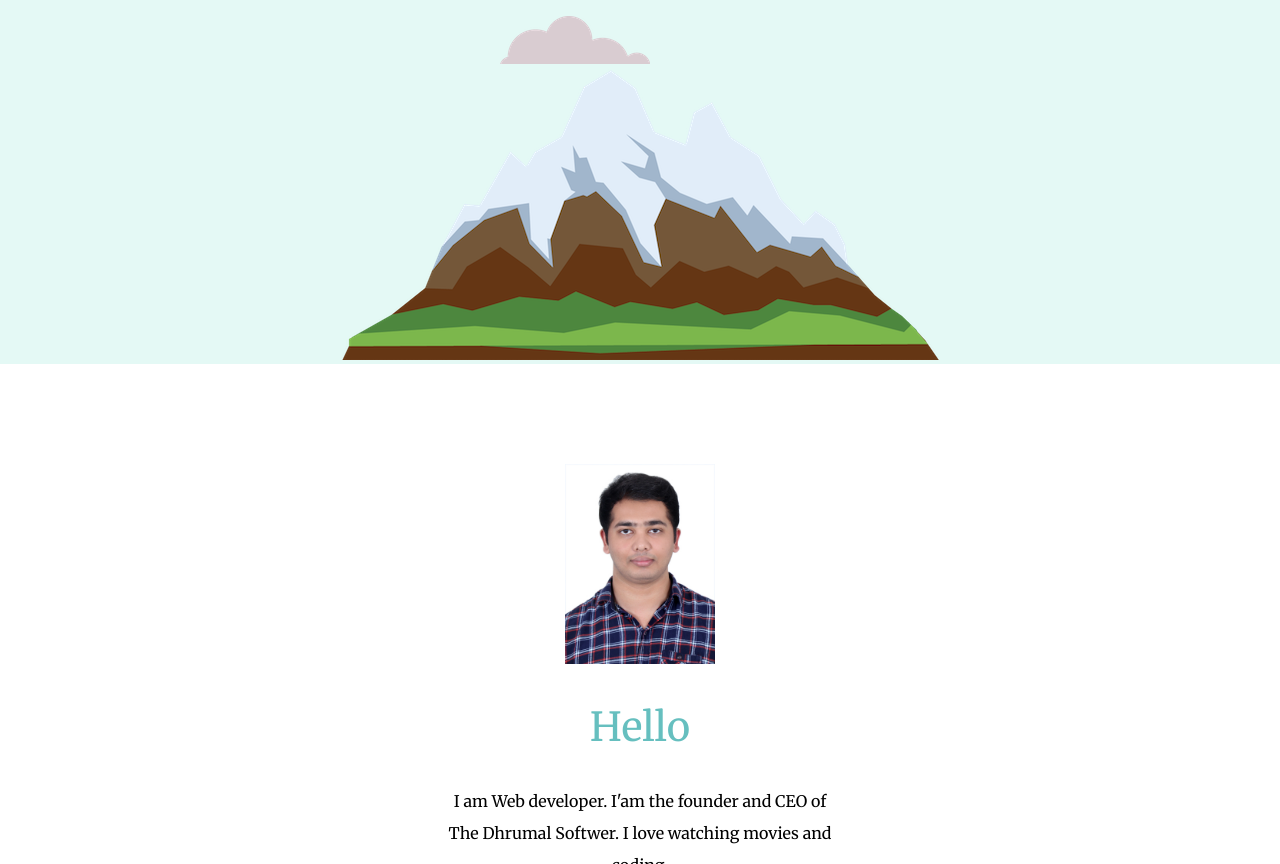
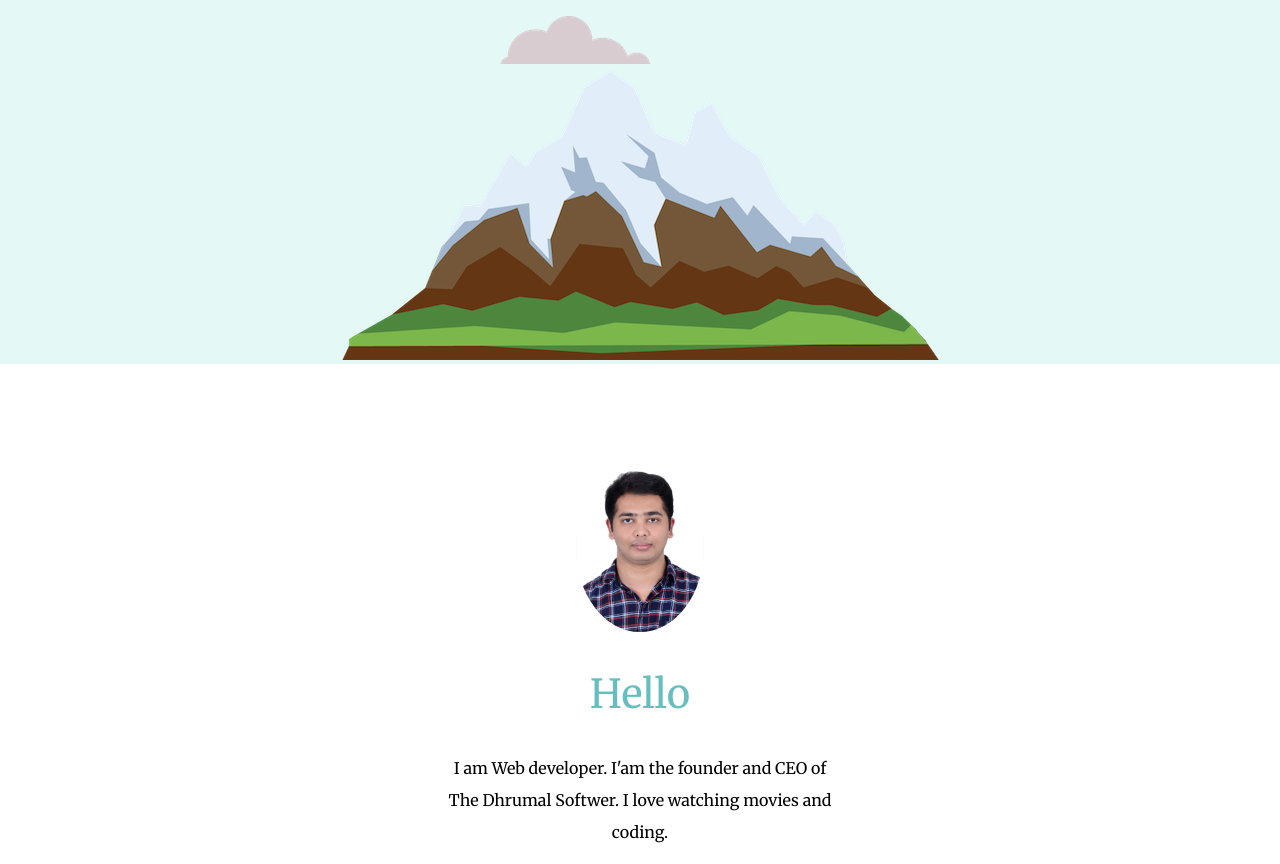
Before and after one commit to dhruv2122/My-site, a plain HTML site: page index.html in a window 1280 px wide. Shown: the part 395-1259 px from the top of the page. Drawn offline with Linux system fonts and the light colour scheme.

Commit message:
Update index.html

```diff
--- a/index.html
+++ b/index.html
@@ -23,7 +23,7 @@
 
   <div class="middle-container">
     <div class="profile">
-      <img src="IMG_9363a.jpg" alt="" height="200px" width="150px" style="round">
+          <img class="profile-img" src="IMG_9363a.jpg" alt="" >
       <h2>Hello</h2>
       <p class="intro">I am Web developer. I'am the founder and CEO of The Dhrumal Softwer. I love watching movies and coding.</p>
     </div>
```
